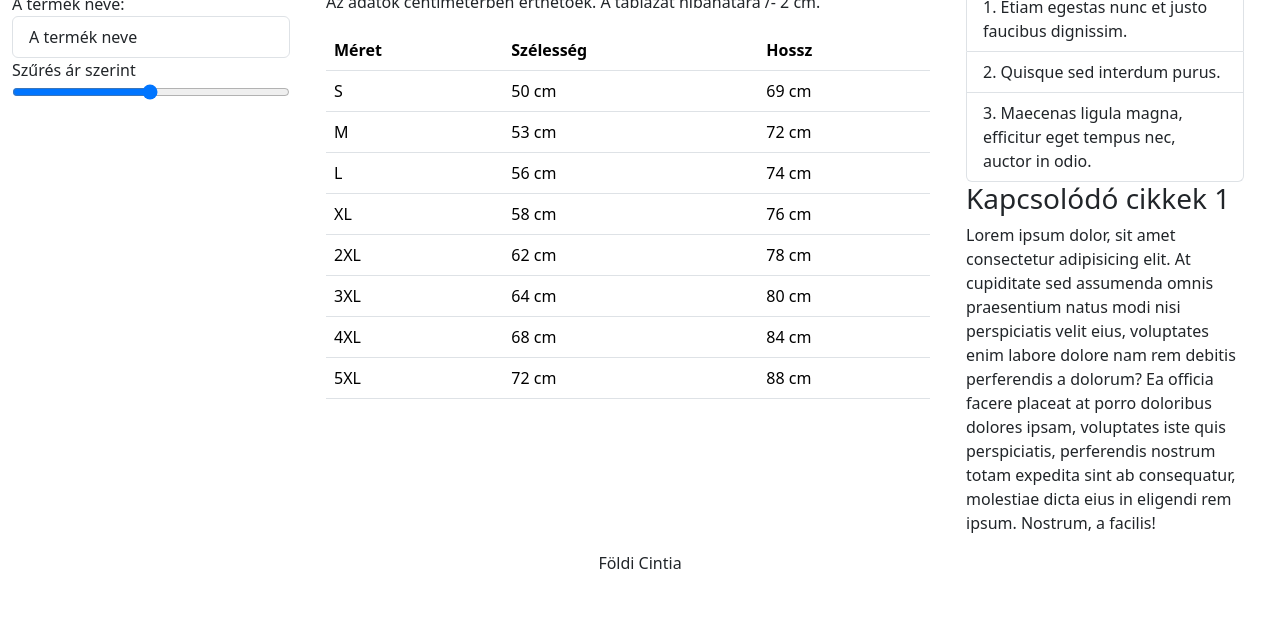
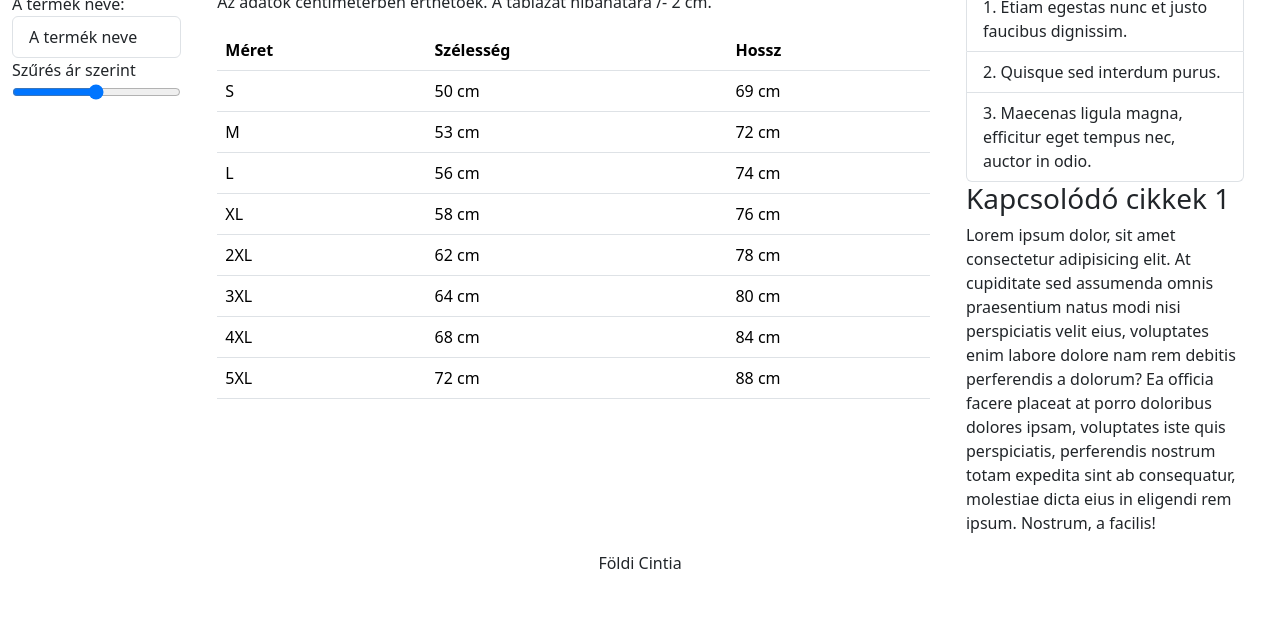
Before and after one commit to nedairisz/webaruhaz_csm, a plain HTML site: page tablazat.html in a window 1280 px wide. Shown: the part 168-800 px from the top of the page. Drawn offline with nearby package versions, Linux system fonts and the light colour scheme.

Commit message:
felosztás

```diff
--- a/tablazat.html
+++ b/tablazat.html
@@ -41,7 +41,7 @@
         </ul>
       </div>
     </nav>
-    <aside class="col-lg-3">
+    <aside class="col-lg-2">
       <div class="container-fluid">
         <br>Keresési feltételek <br>
         A termék neve:
@@ -54,7 +54,7 @@
         </div>
       </div>
     </aside>
-    <article class="col-lg-6 row">
+    <article class="col-lg-7 row">
       <div class="container">
         <h2>Férfi Póló Mérettáblázat</h2>
         <p>Az adatok centiméterben érthetőek. A táblázat hibahatára /- 2 cm.</p>
```
